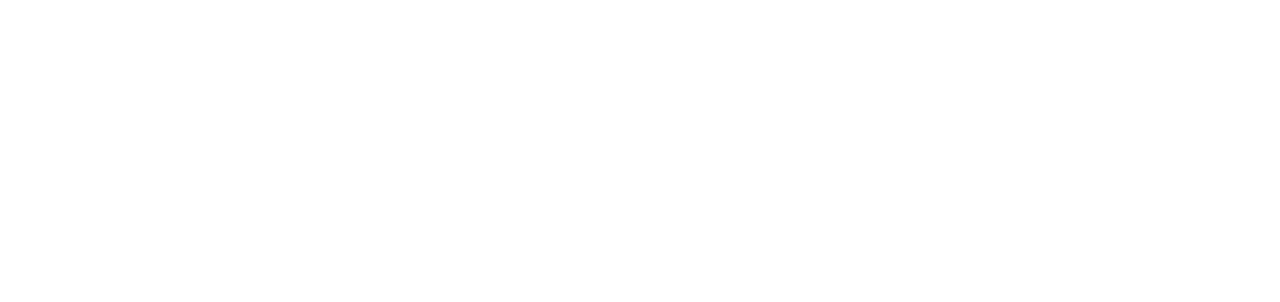
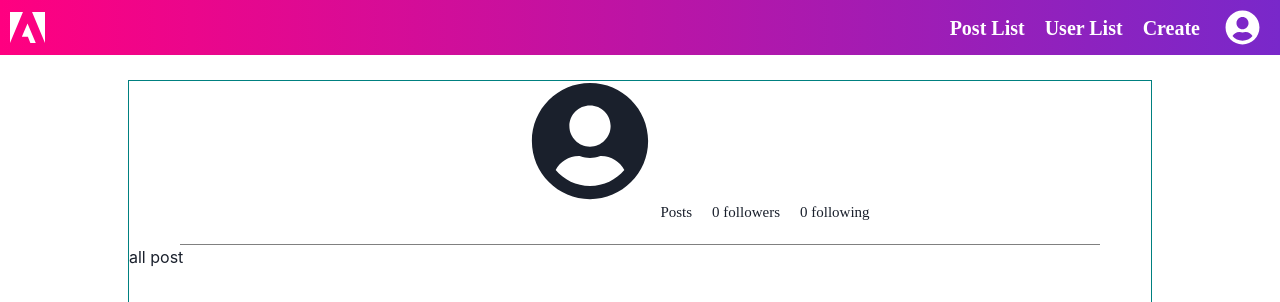
Before and after one commit to jayprakashlohar/adobe-company-assignment, a React (Create React App) app in the folder adobe-social-media-app/: page /singleuser/1 in a window 1280 px wide. Before the commit this address had no page. Shown: the top 302 px of the page. Built offline with nearby package versions, Linux system fonts and the light colour scheme; no server answers.

Commit message:
Added PostList page

```diff
--- a/adobe-social-media-app/src/Components/AllRoutes/AllRoute.jsx
+++ b/adobe-social-media-app/src/Components/AllRoutes/AllRoute.jsx
@@ -12,7 +12,7 @@ const AllRoute = () => {
       <Routes>
         <Route path="/" element={<Signup />}></Route>
         <Route path="/login" element={<Login />}></Route>
-        <Route path="/singleuser" element={<SingleUser />}></Route>
+        <Route path="/singleuser/:id" element={<SingleUser />}></Route>
         <Route path="/postlist" element={<PostList />}></Route>
         <Route path="/userlist" element={<UserList />}></Route>
       </Routes>
--- a/adobe-social-media-app/src/Components/Dashboard/PostList.jsx
+++ b/adobe-social-media-app/src/Components/Dashboard/PostList.jsx
@@ -5,7 +5,8 @@ import { fetchAllPost } from "../Redux/postSlice";
 import { AiFillLike, AiFillDislike } from "react-icons/ai";
 import axios from "axios";
 import { Navbar } from "../Navbar/Navbar";
-// import { BsThreeDots } from "react-icons/bs";
+import { BiShow } from "react-icons/bi";
+import { AiFillEdit, AiFillDelete } from "react-icons/ai";
 
 const PostList = () => {
   let dispatch = useDispatch();
@@ -59,7 +60,7 @@ const PostList = () => {
 
   return (
     <>
-    <Navbar/>
+      <Navbar />
       <Box h="100vh" mt="50px">
         <Box>
           {data &&
@@ -70,7 +71,8 @@ const PostList = () => {
                   bgGradient="linear(to-l, #7928CA, #FF0080)"
                   color="#ffff"
                   m="auto"
-                  w="40%"
+                  w="45%"
+                  p="10px 10px 0px 10px"
                   mb="20px"
                   borderRadius="5px"
                 >
@@ -83,8 +85,8 @@ const PostList = () => {
                   /> */}
                   <Box>{/* <Text>{getUserName(post.user_id)}</Text> */}</Box>
                   <Text
-                    fontWeight="bold"
-                    fontSize="25px"
+                    fontWeight="600"
+                    fontSize="20px"
                     fontFamily="cursive"
                     textAlign="center"
                   >
@@ -114,6 +116,30 @@ const PostList = () => {
                         cursor: "pointer",
                       }}
                     />
+                    <Box display="flex" ml="65%" gap="10px">
+                      <BiShow
+                        style={{
+                          width: "23px",
+                          height: "30px",
+                          cursor: "pointer",
+                        }}
+                      />
+
+                      <AiFillEdit
+                        style={{
+                          width: "23px",
+                          height: "30px",
+                          cursor: "pointer",
+                        }}
+                      />
+                      <AiFillDelete
+                        style={{
+                          width: "23px",
+                          height: "30px",
+                          cursor: "pointer",
+                        }}
+                      />
+                    </Box>
                   </Box>
                 </Box>
               );
--- a/adobe-social-media-app/src/Components/Dashboard/SingleUser.jsx
+++ b/adobe-social-media-app/src/Components/Dashboard/SingleUser.jsx
@@ -1,9 +1,28 @@
-import React from "react";
+import React, { useState } from "react";
 import { Box, Button, Text } from "@chakra-ui/react";
 import { Navbar } from "../Navbar/Navbar";
 import { FaUserCircle } from "react-icons/fa";
+import { useParams } from "react-router-dom";
+import axios from "axios";
+import { useEffect } from "react";
 
 const SingleUser = () => {
+  const [singleUserData, setSingleUserData] = useState({});
+  let { id } = useParams();
+
+  const userData = async () => {
+    try {
+      let res = await axios.get(`http://localhost:8080/users/${id}`);
+      setSingleUserData(res.data);
+    } catch (err) {
+      console.log(err);
+    }
+  };
+
+  useEffect(() => {
+    userData();
+  }, []);
+
   return (
     <>
       {/* Navbar */}
@@ -14,22 +33,30 @@ const SingleUser = () => {
             display="flex"
             justifyContent="center"
             alignItems="center"
-            gap="50px"
+            gap="100px"
           >
             <FaUserCircle style={{ width: "120px", height: "120px" }} />
-            <Text>User Name</Text>
-            <Button>EDIT PROFILE</Button>
-            <Button>LOGOUT</Button>
+            <Text fontFamily="cursive" fontSize="20px" fontWeight="bold">
+              {singleUserData.name}
+            </Text>
           </Box>
 
-          <Box display="flex" justifyContent="center" gap="20px" ml="110px">
-            <Text fontWeight="bold">Posts</Text>
-            <Text fontWeight="bold"> followers</Text>
-            <Text fontWeight="bold">following</Text>
+          <Box display="flex" justifyContent="center" gap="20px" ml="250px">
+            <Text fontWeight="500" fontFamily="cursive" fontSize="15px">
+              Posts
+            </Text>
+            <Text fontWeight="500 " fontFamily="cursive" fontSize="15px">
+              0 followers
+            </Text>
+            <Text fontWeight="500" fontFamily="cursive" fontSize="15px">
+              0 following
+            </Text>
           </Box>
 
-          <Box mt="10px" ml="45%">
-            <Text fontWeight="bold">Bio</Text>
+          <Box mt="10px" ml="51%">
+            <Text fontWeight="600" fontFamily="cursive" fontSize="20px">
+              {singleUserData.bio}
+            </Text>
           </Box>
           <Box borderTop="1px solid gray" w="90%" m="auto" mt="20px"></Box>
           <Box>all post</Box>
--- a/adobe-social-media-app/src/Components/Navbar/Navbar.jsx
+++ b/adobe-social-media-app/src/Components/Navbar/Navbar.jsx
@@ -15,7 +15,6 @@ import {
 } from "@chakra-ui/react";
 import { SiAdobe } from "react-icons/si";
 import { FaUserCircle } from "react-icons/fa";
-// import { AiOutlinePlusCircle } from "react-icons/ai";
 import axios from "axios";
 import { fetchAllPost } from "../Redux/postSlice";
 import { useDispatch } from "react-redux";
@@ -63,10 +62,19 @@ const Navbar = () => {
             justifyContent="space-between"
             alignItems="center"
             gap="20px"
-            // border="1px solid white"
             cursor="pointer"
             p="0px 5px 0px 5px"
           >
+            <Link to="/postlist">
+              <Text
+                fontWeight="bold"
+                fontSize="20px"
+                fontFamily="cursive"
+                _hover={{ textDecoration: "underline" }}
+              >
+                Post List
+              </Text>
+            </Link>
             <Link to="/userlist">
               <Text
                 fontWeight="bold"
@@ -77,9 +85,7 @@ const Navbar = () => {
                 User List
               </Text>
             </Link>
-            {/* <AiOutlinePlusCircle
-              style={{ width: "25px", height: "25px", cursor: "pointer" }}
-            /> */}
+
             <Text
               fontWeight="bold"
               fontSize="20px"
@@ -90,7 +96,7 @@ const Navbar = () => {
               Create
             </Text>
           </Box>
-          <Link to="/singleuser">
+
           <Box>
             <FaUserCircle
               style={{
@@ -101,7 +107,6 @@ const Navbar = () => {
               }}
             />
           </Box>
-          </Link>
         </Box>
 
         <Modal blockScrollOnMount={false} isOpen={isOpen} onClose={onClose}>
--- a/adobe-social-media-app/src/Components/Pages/UserList.jsx
+++ b/adobe-social-media-app/src/Components/Pages/UserList.jsx
@@ -4,6 +4,7 @@ import { Navbar } from "../Navbar/Navbar";
 import axios from "axios";
 import { BiShow } from "react-icons/bi";
 import { AiFillEdit, AiFillDelete } from "react-icons/ai";
+import { Link } from "react-router-dom";
 
 const UserList = () => {
   const [userData, setUserData] = useState([]);
@@ -57,7 +58,7 @@ const UserList = () => {
                       <Text>Email : {user.email}</Text>
                     </Box>
                     <Box display="flex" gap="20px">
-                      <Link>
+                      <Link to={`/singleuser/${user._id}`}>
                         {" "}
                         <BiShow
                           style={{
```
Also changed, not shown: 1 other file (tests, documents, lock files or other folders). Lines whose indentation alone changed are shown as unchanged.
